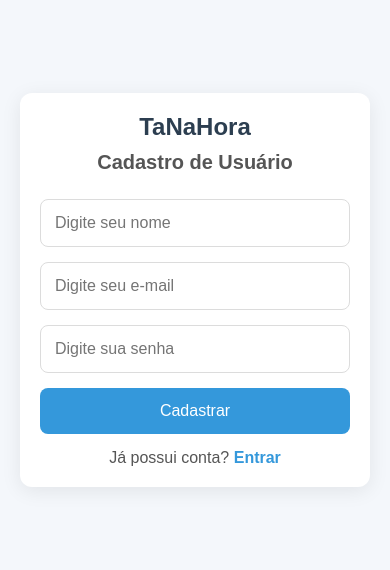
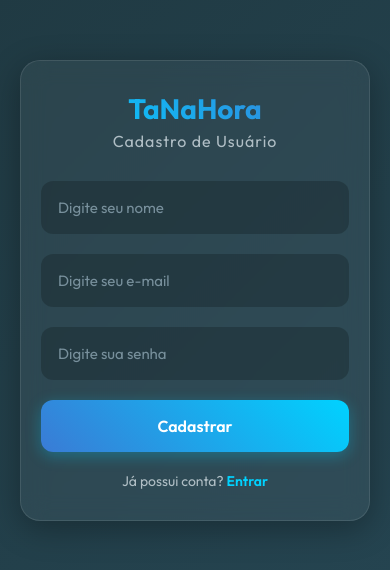
Before and after one commit to Campel0/TaNaHora, a website: page frontend/cadastro.html in a window 390 px wide. Shown: the part 132-702 px from the top of the page. Drawn offline with Linux system fonts and the light colour scheme.

Commit message:
style: implementacao do tema premium com glassmorphism e animacoes (Fase 1 Visual)

```diff
--- a/frontend/css/style.css
+++ b/frontend/css/style.css
@@ -1,3 +1,20 @@
+@import url('https://fonts.googleapis.com/css2?family=Outfit:wght@300;400;600;700&display=swap');
+
+/* --- VARIÁVEIS DO SISTEMA --- */
+:root {
+  --bg-gradient: linear-gradient(135deg, #0f2027, #203a43, #2c5364);
+  --glass-bg: rgba(255, 255, 255, 0.05);
+  --glass-border: rgba(255, 255, 255, 0.1);
+  --primary-color: #00d2ff;
+  --secondary-color: #3a7bd5;
+  --text-main: #ffffff;
+  --text-muted: #b0bec5;
+  --input-bg: rgba(0, 0, 0, 0.2);
+  --error-color: #ff4b4b;
+  --success-color: #00e676;
+}
+
+/* --- RESET & GLOBAL --- */
 * {
   margin: 0;
   padding: 0;
@@ -5,110 +22,191 @@
 }
 
 body {
-  font-family: Arial, sans-serif;
-  background-color: #f4f7fb;
+  font-family: 'Outfit', sans-serif;
+  background: var(--bg-gradient);
+  background-size: 400% 400%;
+  animation: gradientBG 15s ease infinite;
   min-height: 100vh;
-
   display: flex;
   justify-content: center;
   align-items: center;
   padding: 20px;
+  color: var(--text-main);
 }
 
+/* Animação do Fundo Dinâmico */
+@keyframes gradientBG {
+  0% { background-position: 0% 50%; }
+  50% { background-position: 100% 50%; }
+  100% { background-position: 0% 50%; }
+}
+
+/* --- ANIMAÇÕES DE ENTRADA --- */
+@keyframes fadeUp {
+  from {
+    opacity: 0;
+    transform: translateY(30px);
+  }
+  to {
+    opacity: 1;
+    transform: translateY(0);
+  }
+}
+
+/* --- CONTAINERS (GLASSMORPHISM) --- */
 .container {
-  background-color: white;
+  background: var(--glass-bg);
+  backdrop-filter: blur(12px);
+  -webkit-backdrop-filter: blur(12px);
   width: 100%;
   max-width: 420px;
-  padding: 30px;
-  border-radius: 12px;
-  box-shadow: 0 4px 20px rgba(0, 0, 0, 0.08);
+  padding: 40px;
+  border-radius: 20px;
+  border: 1px solid var(--glass-border);
+  box-shadow: 0 8px 32px rgba(0, 0, 0, 0.3);
+  animation: fadeUp 0.8s cubic-bezier(0.16, 1, 0.3, 1) forwards;
 }
 
+/* --- TIPOGRAFIA --- */
 h1 {
   text-align: center;
-  color: #2c3e50;
-  margin-bottom: 10px;
+  font-weight: 700;
+  font-size: 32px;
+  background: -webkit-linear-gradient(45deg, var(--primary-color), var(--secondary-color));
+  -webkit-background-clip: text;
+  -webkit-text-fill-color: transparent;
+  margin-bottom: 5px;
 }
 
 h2 {
   text-align: center;
-  color: #555;
-  margin-bottom: 25px;
-  font-size: 20px;
+  font-weight: 400;
+  color: var(--text-muted);
+  margin-bottom: 30px;
+  font-size: 16px;
+  letter-spacing: 1px;
 }
 
+p {
+  margin-top: 20px;
+  text-align: center;
+  color: var(--text-muted);
+  font-size: 14px;
+}
+
+a {
+  color: var(--primary-color);
+  text-decoration: none;
+  font-weight: 600;
+  transition: all 0.3s ease;
+}
+
+a:hover {
+  text-shadow: 0 0 8px rgba(0, 210, 255, 0.6);
+}
+
+/* --- FORMULÁRIOS --- */
 input {
   width: 100%;
-  padding: 14px;
-  margin-bottom: 15px;
-  border: 1px solid #dcdcdc;
-  border-radius: 8px;
-  font-size: 16px;
+  padding: 16px;
+  margin-bottom: 20px;
+  background: var(--input-bg);
+  border: 1px solid transparent;
+  border-radius: 12px;
+  color: var(--text-main);
+  font-size: 15px;
+  font-family: inherit;
   outline: none;
-  transition: 0.2s;
+  transition: all 0.3s ease;
+}
+
+input::placeholder {
+  color: #78909c;
 }
 
 input:focus {
-  border-color: #3498db;
+  border-color: var(--primary-color);
+  box-shadow: 0 0 10px rgba(0, 210, 255, 0.2);
+  background: rgba(0, 0, 0, 0.4);
 }
 
+/* --- BOTÕES --- */
 button {
   width: 100%;
-  padding: 14px;
+  padding: 16px;
   border: none;
-  border-radius: 8px;
-  background-color: #3498db;
+  border-radius: 12px;
+  background: linear-gradient(45deg, var(--secondary-color), var(--primary-color));
   color: white;
   font-size: 16px;
+  font-weight: 600;
+  font-family: inherit;
   cursor: pointer;
-  transition: 0.2s;
+  transition: all 0.3s ease;
+  box-shadow: 0 4px 15px rgba(0, 210, 255, 0.3);
 }
 
 button:hover {
-  background-color: #2980b9;
+  transform: translateY(-2px);
+  box-shadow: 0 6px 20px rgba(0, 210, 255, 0.5);
 }
 
-p {
-  margin-top: 15px;
-  text-align: center;
-  color: #555;
+button:active {
+  transform: translateY(1px);
 }
 
-a {
-  color: #3498db;
-  text-decoration: none;
-  font-weight: bold;
-}
-
-a:hover {
-  text-decoration: underline;
-}
-
+/* --- MENSAGENS E LISTAS --- */
 #mensagem {
   margin-top: 15px;
-  font-weight: bold;
-  color: #27ae60;
+  font-weight: 600;
+  font-size: 14px;
+  text-align: center;
 }
 
 ul {
   list-style: none;
-  margin-top: 20px;
+  margin-top: 25px;
+  margin-bottom: 20px;
 }
 
 li {
-  background: #f8f9fa;
-  border: 1px solid #ddd;
-  padding: 12px;
-  margin-bottom: 10px;
-  border-radius: 8px;
+  background: rgba(255, 255, 255, 0.03);
+  border: 1px solid var(--glass-border);
+  padding: 16px;
+  margin-bottom: 12px;
+  border-radius: 12px;
+  font-size: 15px;
+  display: flex;
+  flex-direction: column;
+  transition: transform 0.2s ease;
+  animation: fadeUp 0.5s ease backwards;
 }
 
+/* Adicionando delay na animação dos itens da lista */
+li:nth-child(1) { animation-delay: 0.1s; }
+li:nth-child(2) { animation-delay: 0.2s; }
+li:nth-child(3) { animation-delay: 0.3s; }
+li:nth-child(4) { animation-delay: 0.4s; }
+li:nth-child(n+5) { animation-delay: 0.5s; }
+
+li:hover {
+  transform: translateX(5px);
+  background: rgba(255, 255, 255, 0.08);
+}
+
+li strong {
+  color: var(--primary-color);
+  font-size: 17px;
+  margin-bottom: 4px;
+}
+
+/* --- RESPONSIVIDADE --- */
 @media (max-width: 480px) {
   .container {
-    padding: 20px;
+    padding: 30px 20px;
   }
 
   h1 {
-    font-size: 24px;
+    font-size: 28px;
   }
 }
```
